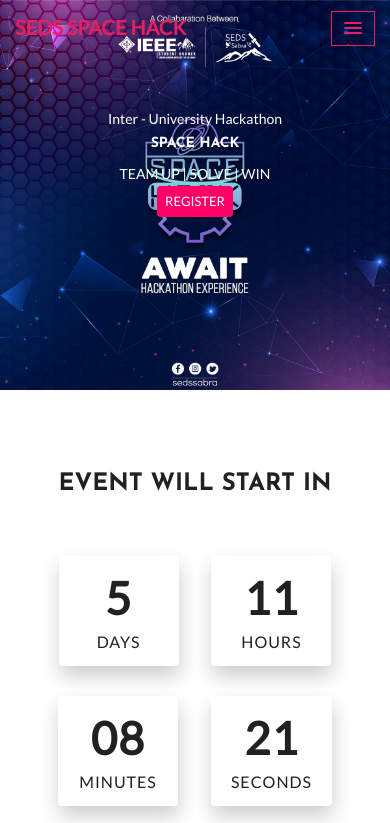
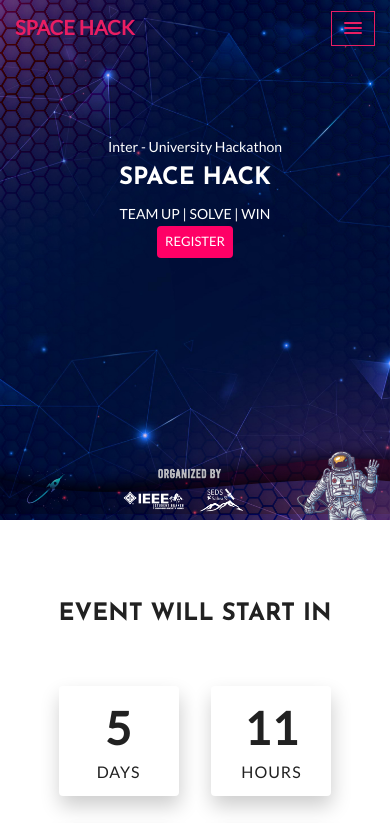
Before and after one commit to randika-chathuranga/Space-Hack-Website, a plain HTML site: page index.html in a window 390 px wide. Shown: the top 823 px of the page. Drawn offline with Linux system fonts and the light colour scheme; some packages are replaced by stand-ins of ours; files whose address does not match are found by name.

Commit message:
cover, font some changes

```diff
--- a/assets/css/main.css
+++ b/assets/css/main.css
@@ -1124,6 +1124,7 @@ a.back-to-top:focus {
   margin: 0 0 7px 0;
 }
 .main-timeline .description {
+  font-family: "Lato", sans-serif;
   color: #222;
   font-size: 15px;
   letter-spacing: 1px;
@@ -1829,7 +1830,7 @@ a.back-to-top:focus {
 }
 
 #main-slide .carousel-item .carousel-caption .heading {
-  font-size: 48px;
+  font-size: 50px;
   font-weight: 700;
   color: #fff;
   text-transform: uppercase;
--- a/assets/css/responsive.css
+++ b/assets/css/responsive.css
@@ -53,7 +53,7 @@
     top: 32%;
   }
   #main-slide .carousel-item .carousel-caption .heading {
-    font-size: 20px;
+    font-size: 24px !important;
   }
   #main-slide .carousel-item .carousel-caption p {
     font-size: 13px;
@@ -121,7 +121,7 @@
     top: 32%;
   }
   #main-slide .carousel-item .carousel-caption .heading {
-    font-size: 20px;
+    font-size: 24px !important;
   }
   #main-slide .carousel-item .carousel-caption p {
     font-size: 13px;
@@ -191,7 +191,7 @@
     top: 22%;
   }
   #main-slide .carousel-item .carousel-caption .heading {
-    font-size: 14px;
+    font-size: 24px !important;
     margin-top: 5px;
   }
   #main-slide .carousel-item .carousel-caption p {
@@ -287,6 +287,7 @@
 
 @media (min-width: 320px) and (max-width: 480px) {
   #main-slide .carousel-item .carousel-caption .heading {
+    font-size: 24px !important;
     letter-spacing: 0;
   }
   #main-slide .carousel-item .carousel-caption p {
--- a/index.html
+++ b/index.html
@@ -41,7 +41,7 @@
             <span class="icon-menu"></span>
             <span class="icon-menu"></span>
           </button>
-          <a href="index.html" class="navbar-brand"><span class="logo-text">SEDS SPACE HACK</span></a>
+          <a href="index.html" class="navbar-brand"><span class="logo-text">SPACE HACK</span></a>
         </div>
         <div class="collapse navbar-collapse" id="main-navbar">
           <ul class="navbar-nav mr-auto w-100 justify-content-end">
@@ -130,7 +130,7 @@
         <div class="carousel-item active">
           <!-- added two images -->
           <img class="pc-cover d-none w-100" src="assets/img/slider/cover2.jpg" alt="First slide">
-          <img class="mobile-cover  w-100 d-none" src="assets/img/slider/mobile-cover.png" alt="First slide">
+          <img class="mobile-cover  w-100 d-none" src="assets/img/slider/mobile-cover.jpg" alt="First slide">
           <div class="carousel-caption d-md-block">
             <p class="fadeInLeft wow" data-wow-delay=".6s">Inter - University Hackathon</p>
             <h1 class="wow fadeInDown heading" data-wow-delay=".4s">SPACE HACK</h1>
@@ -191,7 +191,7 @@
                   <iframe width="560" height="315" src="https://www.youtube.com/embed/4XjX0y0lkls" title="YouTube video player" frameborder="0" allow="accelerometer; autoplay; clipboard-write; encrypted-media; gyroscope; picture-in-picture" allowfullscreen></iframe>
                 </div>
                 </div>
-                <div id="description" class="col-xs-6 col-md-6">
+                <div id="description" class="col-xs-6 col-md-6 text-justify">
                   Space hack is one of the most enthusiastic idea hackathons organized by the SEDS Sabra in collaboration with the IEEE chapter of the Sabaragamuwa University of Sri Lanka. Space hack will promote space exploration and space-related concepts of the university students and their involvement with community services and serve humanity.
                 </div>
               </div>
@@ -475,7 +475,7 @@
             <img class="img-fluid" src="assets/img/about/PROFILE.png" alt="">
           </div>
         </div>
-        <div class="col-md-6 col-lg-6 col-xs-12 wow fadeInLeft" data-wow-delay="0.3s">
+        <div class="col-md-6 col-lg-6 col-xs-12 wow fadeInLeft text-justify" data-wow-delay="0.3s">
           <p class="intro-desc">The Contestants are required to comply with conditions of the contest rules and
             regulations,according to the below provisions.
           </p>
```
Also changed, not shown: assets/img/slider/mobile-cover.jpg (added), assets/img/slider/mobile-cover.png (deleted).
